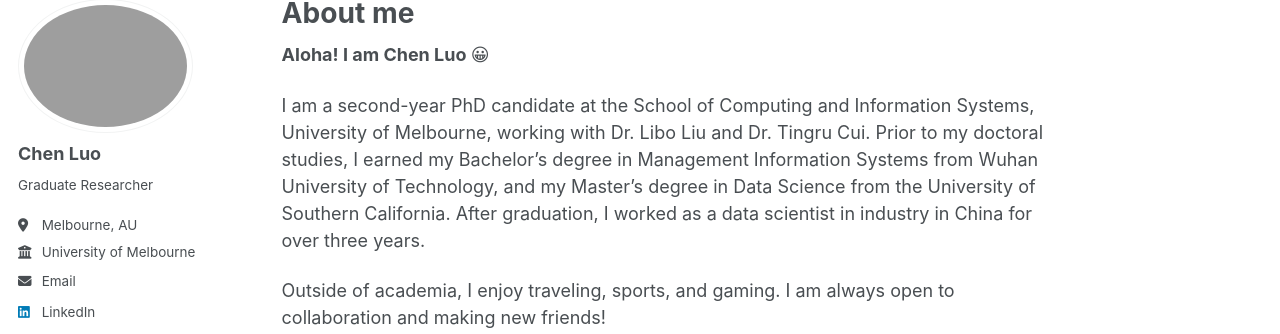
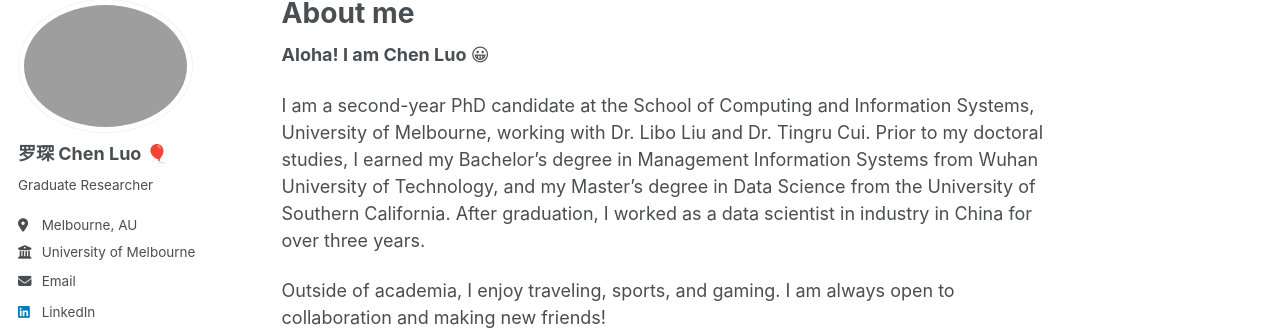
Before and after one commit to Linc0412/Linc0412.github.io, a Jekyll site: the page built from _pages/about.md, in a window 1280 px wide. Shown: the part 100-434 px from the top of the page. Built offline with Jekyll 4.4.1, drawn with Linux system fonts in a browser that asks for light colours; a script that is not in the unit is left out.

Commit message:
Update _config.yml

```diff
--- a/_config.yml
+++ b/_config.yml
@@ -23,7 +23,7 @@ repository               : "Linc0412/Linc0412.github.io"
 author:
   # Biographic information
   avatar           : "profile.png"
-  name             : "Chen Luo"
+  name             : "罗琛 Chen Luo 🎈"
   pronouns         : # example: "she/her"
   bio              : "Graduate Researcher"
   location         : "Melbourne, AU"
```
